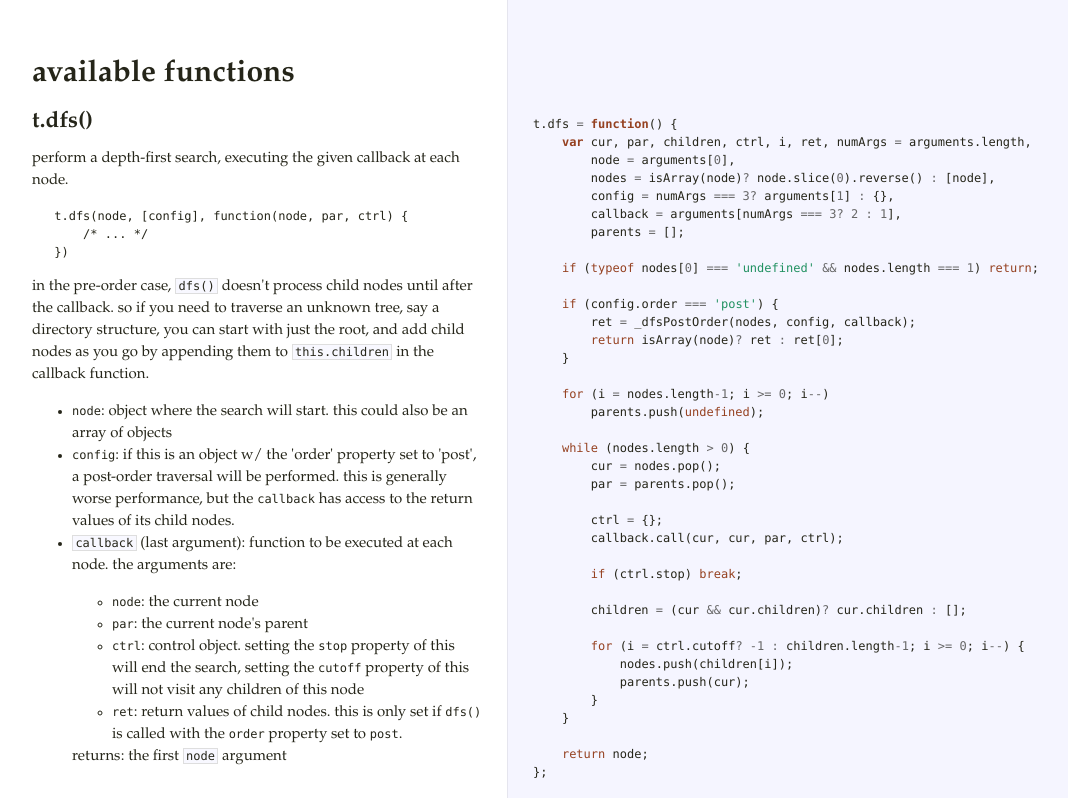
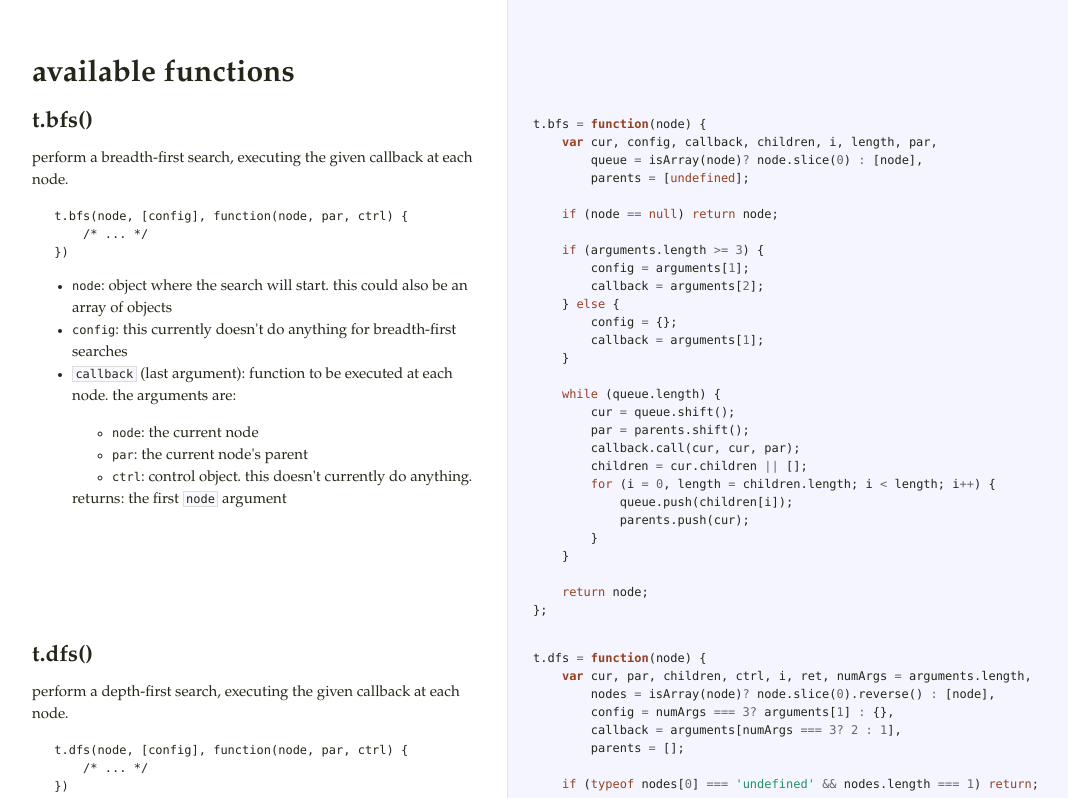
Before and after one commit to aaronj1335/t-js, a plain HTML site: page index.html in a window 1280 px wide. Shown: the part 1122-1920 px from the top of the page, without its empty margins (18-1086 px from the left). Drawn offline with Linux system fonts and the light colour scheme.

Commit message:
documentation updates

```diff
--- a/index.html
+++ b/index.html
@@ -56,7 +56,57 @@ library can be installed from <a href="http://search.npmjs.org/#/t">npm</a>:</p>
     <span class="nx">exports</span><span class="p">.</span><span class="nx">t</span> <span class="o">=</span> <span class="nx">t</span><span class="p">;</span>
 <span class="p">}</span> <span class="k">else</span> <span class="p">{</span>
     <span class="nx">root</span><span class="p">[</span><span class="s1">&#39;t&#39;</span><span class="p">]</span> <span class="o">=</span> <span class="nx">t</span><span class="p">;</span>
-<span class="p">}</span></pre></div>             </td>           </tr>                               <tr id="section-4">             <td class="docs">               <div class="pilwrap">                 <a class="pilcrow" href="#section-4">&#182;</a>               </div>               <h1>available functions</h1>             </td>             <td class="code">               <div class="highlight"><pre></pre></div>             </td>           </tr>                               <tr id="section-5">             <td class="docs">               <div class="pilwrap">                 <a class="pilcrow" href="#section-5">&#182;</a>               </div>               <h2>t.dfs()</h2>
+<span class="p">}</span></pre></div>             </td>           </tr>                               <tr id="section-4">             <td class="docs">               <div class="pilwrap">                 <a class="pilcrow" href="#section-4">&#182;</a>               </div>               <h1>available functions</h1>             </td>             <td class="code">               <div class="highlight"><pre></pre></div>             </td>           </tr>                               <tr id="section-5">             <td class="docs">               <div class="pilwrap">                 <a class="pilcrow" href="#section-5">&#182;</a>               </div>               <h2>t.bfs()</h2>
+
+<p>perform a breadth-first search, executing the given callback at each node.</p>
+
+<pre><code> t.bfs(node, [config], function(node, par, ctrl) {
+     /* ... */
+ })
+</code></pre>
+
+<ul>
+<li><code>node</code>:
+ object where the search will start.  this could also be an array of
+ objects</li>
+<li><code>config</code>:
+ this currently doesn't do anything for breadth-first searches</li>
+<li><p><code>callback</code> (last argument):
+ function to be executed at each node.  the arguments are:</p>
+
+<ul><li><code>node</code>: the current node</li>
+<li><code>par</code>: the current node's parent</li>
+<li><code>ctrl</code>: control object.  this doesn't currently do anything.</li></ul>
+
+<p>returns: the first <code>node</code> argument</p></li>
+</ul>             </td>             <td class="code">               <div class="highlight"><pre><span class="nx">t</span><span class="p">.</span><span class="nx">bfs</span> <span class="o">=</span> <span class="kd">function</span><span class="p">(</span><span class="nx">node</span><span class="p">)</span> <span class="p">{</span>
+    <span class="kd">var</span> <span class="nx">cur</span><span class="p">,</span> <span class="nx">config</span><span class="p">,</span> <span class="nx">callback</span><span class="p">,</span> <span class="nx">children</span><span class="p">,</span> <span class="nx">i</span><span class="p">,</span> <span class="nx">length</span><span class="p">,</span> <span class="nx">par</span><span class="p">,</span>
+        <span class="nx">queue</span> <span class="o">=</span> <span class="nx">isArray</span><span class="p">(</span><span class="nx">node</span><span class="p">)</span><span class="o">?</span> <span class="nx">node</span><span class="p">.</span><span class="nx">slice</span><span class="p">(</span><span class="mi">0</span><span class="p">)</span> <span class="o">:</span> <span class="p">[</span><span class="nx">node</span><span class="p">],</span>
+        <span class="nx">parents</span> <span class="o">=</span> <span class="p">[</span><span class="kc">undefined</span><span class="p">];</span>
+
+    <span class="k">if</span> <span class="p">(</span><span class="nx">node</span> <span class="o">==</span> <span class="kc">null</span><span class="p">)</span> <span class="k">return</span> <span class="nx">node</span><span class="p">;</span>
+
+    <span class="k">if</span> <span class="p">(</span><span class="nx">arguments</span><span class="p">.</span><span class="nx">length</span> <span class="o">&gt;=</span> <span class="mi">3</span><span class="p">)</span> <span class="p">{</span>
+        <span class="nx">config</span> <span class="o">=</span> <span class="nx">arguments</span><span class="p">[</span><span class="mi">1</span><span class="p">];</span>
+        <span class="nx">callback</span> <span class="o">=</span> <span class="nx">arguments</span><span class="p">[</span><span class="mi">2</span><span class="p">];</span>
+    <span class="p">}</span> <span class="k">else</span> <span class="p">{</span>
+        <span class="nx">config</span> <span class="o">=</span> <span class="p">{};</span>
+        <span class="nx">callback</span> <span class="o">=</span> <span class="nx">arguments</span><span class="p">[</span><span class="mi">1</span><span class="p">];</span>
+    <span class="p">}</span>
+
+    <span class="k">while</span> <span class="p">(</span><span class="nx">queue</span><span class="p">.</span><span class="nx">length</span><span class="p">)</span> <span class="p">{</span>
+        <span class="nx">cur</span> <span class="o">=</span> <span class="nx">queue</span><span class="p">.</span><span class="nx">shift</span><span class="p">();</span>
+        <span class="nx">par</span> <span class="o">=</span> <span class="nx">parents</span><span class="p">.</span><span class="nx">shift</span><span class="p">();</span>
+        <span class="nx">callback</span><span class="p">.</span><span class="nx">call</span><span class="p">(</span><span class="nx">cur</span><span class="p">,</span> <span class="nx">cur</span><span class="p">,</span> <span class="nx">par</span><span class="p">);</span>
+        <span class="nx">children</span> <span class="o">=</span> <span class="nx">cur</span><span class="p">.</span><span class="nx">children</span> <span class="o">||</span> <span class="p">[];</span>
+        <span class="k">for</span> <span class="p">(</span><span class="nx">i</span> <span class="o">=</span> <span class="mi">0</span><span class="p">,</span> <span class="nx">length</span> <span class="o">=</span> <span class="nx">children</span><span class="p">.</span><span class="nx">length</span><span class="p">;</span> <span class="nx">i</span> <span class="o">&lt;</span> <span class="nx">length</span><span class="p">;</span> <span class="nx">i</span><span class="o">++</span><span class="p">)</span> <span class="p">{</span>
+            <span class="nx">queue</span><span class="p">.</span><span class="nx">push</span><span class="p">(</span><span class="nx">children</span><span class="p">[</span><span class="nx">i</span><span class="p">]);</span>
+            <span class="nx">parents</span><span class="p">.</span><span class="nx">push</span><span class="p">(</span><span class="nx">cur</span><span class="p">);</span>
+        <span class="p">}</span>
+    <span class="p">}</span>
+
+    <span class="k">return</span> <span class="nx">node</span><span class="p">;</span>
+<span class="p">};</span></pre></div>             </td>           </tr>                               <tr id="section-6">             <td class="docs">               <div class="pilwrap">                 <a class="pilcrow" href="#section-6">&#182;</a>               </div>               <h2>t.dfs()</h2>
 
 <p>perform a depth-first search, executing the given callback at each node.</p>
 
@@ -91,9 +141,8 @@ children of this node</li>
 called with the <code>order</code> property set to <code>post</code>.</li></ul>
 
 <p>returns: the first <code>node</code> argument</p></li>
-</ul>             </td>             <td class="code">               <div class="highlight"><pre><span class="nx">t</span><span class="p">.</span><span class="nx">dfs</span> <span class="o">=</span> <span class="kd">function</span><span class="p">()</span> <span class="p">{</span>
+</ul>             </td>             <td class="code">               <div class="highlight"><pre><span class="nx">t</span><span class="p">.</span><span class="nx">dfs</span> <span class="o">=</span> <span class="kd">function</span><span class="p">(</span><span class="nx">node</span><span class="p">)</span> <span class="p">{</span>
     <span class="kd">var</span> <span class="nx">cur</span><span class="p">,</span> <span class="nx">par</span><span class="p">,</span> <span class="nx">children</span><span class="p">,</span> <span class="nx">ctrl</span><span class="p">,</span> <span class="nx">i</span><span class="p">,</span> <span class="nx">ret</span><span class="p">,</span> <span class="nx">numArgs</span> <span class="o">=</span> <span class="nx">arguments</span><span class="p">.</span><span class="nx">length</span><span class="p">,</span>
-        <span class="nx">node</span> <span class="o">=</span> <span class="nx">arguments</span><span class="p">[</span><span class="mi">0</span><span class="p">],</span>
         <span class="nx">nodes</span> <span class="o">=</span> <span class="nx">isArray</span><span class="p">(</span><span class="nx">node</span><span class="p">)</span><span class="o">?</span> <span class="nx">node</span><span class="p">.</span><span class="nx">slice</span><span class="p">(</span><span class="mi">0</span><span class="p">).</span><span class="nx">reverse</span><span class="p">()</span> <span class="o">:</span> <span class="p">[</span><span class="nx">node</span><span class="p">],</span>
         <span class="nx">config</span> <span class="o">=</span> <span class="nx">numArgs</span> <span class="o">===</span> <span class="mi">3</span><span class="o">?</span> <span class="nx">arguments</span><span class="p">[</span><span class="mi">1</span><span class="p">]</span> <span class="o">:</span> <span class="p">{},</span>
         <span class="nx">callback</span> <span class="o">=</span> <span class="nx">arguments</span><span class="p">[</span><span class="nx">numArgs</span> <span class="o">===</span> <span class="mi">3</span><span class="o">?</span> <span class="mi">2</span> <span class="o">:</span> <span class="mi">1</span><span class="p">],</span>
@@ -127,7 +176,7 @@ called with the <code>order</code> property set to <code>post</code>.</li></ul>
     <span class="p">}</span>
 
     <span class="k">return</span> <span class="nx">node</span><span class="p">;</span>
-<span class="p">};</span></pre></div>             </td>           </tr>                               <tr id="section-6">             <td class="docs">               <div class="pilwrap">                 <a class="pilcrow" href="#section-6">&#182;</a>               </div>               <h2>t.map()</h2>
+<span class="p">};</span></pre></div>             </td>           </tr>                               <tr id="section-7">             <td class="docs">               <div class="pilwrap">                 <a class="pilcrow" href="#section-7">&#182;</a>               </div>               <h2>t.map()</h2>
 
 <p>given a tree, return a tree of the same structure made up of the objects
 returned by the callback which is executed at each node.  think of the
@@ -201,7 +250,7 @@ the new tree that's being created.</li></ul>
     <span class="p">});</span>
 
     <span class="k">return</span> <span class="nx">ret</span><span class="p">;</span>
-<span class="p">};</span></pre></div>             </td>           </tr>                               <tr id="section-7">             <td class="docs">               <div class="pilwrap">                 <a class="pilcrow" href="#section-7">&#182;</a>               </div>               <h2>t.filter()</h2>
+<span class="p">};</span></pre></div>             </td>           </tr>                               <tr id="section-8">             <td class="docs">               <div class="pilwrap">                 <a class="pilcrow" href="#section-8">&#182;</a>               </div>               <h2>t.filter()</h2>
 
 <p>given a tree, return a tree of the same structure made up of the objects
 returned by the callback which is executed at each node.  if, however, at a
@@ -229,7 +278,7 @@ the new tree that's being created.</li></ul></li>
 
 <p>returns: a new tree, filtered by the callback function</p>             </td>             <td class="code">               <div class="highlight"><pre><span class="nx">t</span><span class="p">.</span><span class="nx">filter</span> <span class="o">=</span> <span class="kd">function</span><span class="p">(</span><span class="nx">node</span><span class="p">,</span> <span class="nx">nodeFactory</span><span class="p">)</span> <span class="p">{</span>
     <span class="k">return</span> <span class="nx">t</span><span class="p">.</span><span class="nx">map</span><span class="p">(</span><span class="nx">node</span><span class="p">,</span> <span class="p">{</span><span class="nx">filter</span><span class="o">:</span> <span class="kc">true</span><span class="p">},</span> <span class="nx">nodeFactory</span><span class="p">);</span>
-<span class="p">};</span></pre></div>             </td>           </tr>                               <tr id="section-8">             <td class="docs">               <div class="pilwrap">                 <a class="pilcrow" href="#section-8">&#182;</a>               </div>               <h2>t.stroll()</h2>
+<span class="p">};</span></pre></div>             </td>           </tr>                               <tr id="section-9">             <td class="docs">               <div class="pilwrap">                 <a class="pilcrow" href="#section-9">&#182;</a>               </div>               <h2>t.stroll()</h2>
 
 <p><em>a walk through the trees...</em></p>
 
@@ -268,7 +317,7 @@ arguments.</p>
             <span class="nx">ctrl</span><span class="p">.</span><span class="nx">cutoff</span> <span class="o">=</span> <span class="kc">true</span><span class="p">;</span>
 
     <span class="p">});</span>
-<span class="p">};</span></pre></div>             </td>           </tr>                               <tr id="section-9">             <td class="docs">               <div class="pilwrap">                 <a class="pilcrow" href="#section-9">&#182;</a>               </div>               <h2>t.find()</h2>
+<span class="p">};</span></pre></div>             </td>           </tr>                               <tr id="section-10">             <td class="docs">               <div class="pilwrap">                 <a class="pilcrow" href="#section-10">&#182;</a>               </div>               <h2>t.find()</h2>
 
 <p>given a tree and a truth test, return the first node that responds with a
 truthy value</p>
@@ -300,7 +349,7 @@ truthy value</p>
     <span class="p">});</span>
 
     <span class="k">return</span> <span class="nx">found</span><span class="p">;</span>
-<span class="p">};</span></pre></div>             </td>           </tr>                               <tr id="section-10">             <td class="docs">               <div class="pilwrap">                 <a class="pilcrow" href="#section-10">&#182;</a>               </div>               <h2>_dfsPostOrder()</h2>
+<span class="p">};</span></pre></div>             </td>           </tr>                               <tr id="section-11">             <td class="docs">               <div class="pilwrap">                 <a class="pilcrow" href="#section-11">&#182;</a>               </div>               <h2>_dfsPostOrder()</h2>
 
 <p>this is a module-private function used by <code>dfs()</code></p>             </td>             <td class="code">               <div class="highlight"><pre><span class="nx">_dfsPostOrder</span> <span class="o">=</span> <span class="kd">function</span><span class="p">(</span><span class="nx">nodes</span><span class="p">,</span> <span class="nx">config</span><span class="p">,</span> <span class="nx">callback</span><span class="p">)</span> <span class="p">{</span>
     <span class="kd">var</span> <span class="nx">cur</span><span class="p">,</span> <span class="nx">par</span><span class="p">,</span> <span class="nx">ctrl</span><span class="p">,</span> <span class="nx">node</span><span class="p">,</span> <span class="nx">i</span><span class="p">,</span>
@@ -345,7 +394,7 @@ truthy value</p>
     <span class="p">}</span>
 
     <span class="k">return</span> <span class="nx">ret</span><span class="p">;</span>
-<span class="p">};</span></pre></div>             </td>           </tr>                               <tr id="section-11">             <td class="docs">               <div class="pilwrap">                 <a class="pilcrow" href="#section-11">&#182;</a>               </div>               <h2>credits</h2>
+<span class="p">};</span></pre></div>             </td>           </tr>                               <tr id="section-12">             <td class="docs">               <div class="pilwrap">                 <a class="pilcrow" href="#section-12">&#182;</a>               </div>               <h2>credits</h2>
 
 <p>this library is of course heavily inspired by the work of
 <a href="https://twitter.com/#!/jashkenas">@jashkenas</a> and others on <code>underscore</code>.
```
